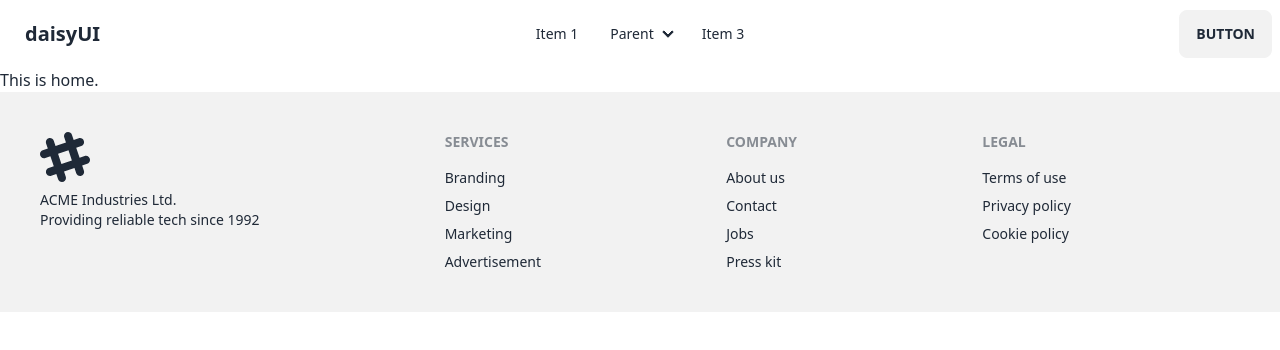
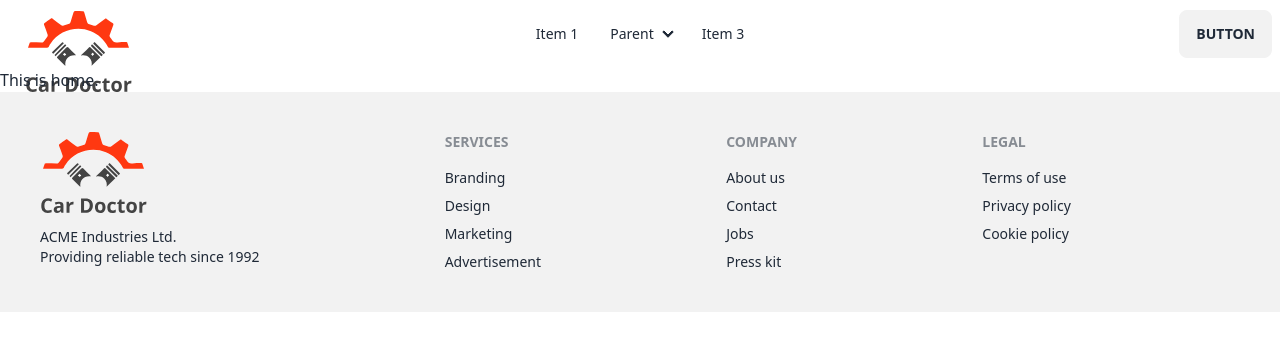
Before and after one commit to Sobuj54/module-69-car-doctor-client, a React (Vite) app: page / in a window 1280 px wide. Shown: the top 350 px of the page. Built offline with nearby package versions, Linux system fonts and the light colour scheme.

Commit message:
imported logo and gave whole site an max width

```diff
--- a/src/main.jsx
+++ b/src/main.jsx
@@ -5,7 +5,9 @@
 import router from "./routes/Routes.jsx";
 
 ReactDOM.createRoot(document.getElementById("root")).render(
-  <React.StrictMode>
-    <RouterProvider router={router} />
-  </React.StrictMode>
+  <div className="max-w-7xl mx-auto">
+    <React.StrictMode>
+      <RouterProvider router={router} />
+    </React.StrictMode>
+  </div>
 );
--- a/src/pages/shared/Footer/Footer.jsx
+++ b/src/pages/shared/Footer/Footer.jsx
@@ -1,17 +1,10 @@
+import logo from "../../../assets/logo.svg";
+
 const Footer = () => {
   return (
     <footer className="footer p-10 bg-base-200 text-base-content">
       <div>
-        <svg
-          width="50"
-          height="50"
-          viewBox="0 0 24 24"
-          xmlns="http://www.w3.org/2000/svg"
-          fillRule="evenodd"
-          clipRule="evenodd"
-          className="fill-current">
-          <path d="M22.672 15.226l-2.432.811.841 2.515c.33 1.019-.209 2.127-1.23 2.456-1.15.325-2.148-.321-2.463-1.226l-.84-2.518-5.013 1.677.84 2.517c.391 1.203-.434 2.542-1.831 2.542-.88 0-1.601-.564-1.86-1.314l-.842-2.516-2.431.809c-1.135.328-2.145-.317-2.463-1.229-.329-1.018.211-2.127 1.231-2.456l2.432-.809-1.621-4.823-2.432.808c-1.355.384-2.558-.59-2.558-1.839 0-.817.509-1.582 1.327-1.846l2.433-.809-.842-2.515c-.33-1.02.211-2.129 1.232-2.458 1.02-.329 2.13.209 2.461 1.229l.842 2.515 5.011-1.677-.839-2.517c-.403-1.238.484-2.553 1.843-2.553.819 0 1.585.509 1.85 1.326l.841 2.517 2.431-.81c1.02-.33 2.131.211 2.461 1.229.332 1.018-.21 2.126-1.23 2.456l-2.433.809 1.622 4.823 2.433-.809c1.242-.401 2.557.484 2.557 1.838 0 .819-.51 1.583-1.328 1.847m-8.992-6.428l-5.01 1.675 1.619 4.828 5.011-1.674-1.62-4.829z"></path>
-        </svg>
+        <img src={logo} alt="" />
         <p>
           ACME Industries Ltd.
           <br />
--- a/src/pages/shared/NavBar/NavBar.jsx
+++ b/src/pages/shared/NavBar/NavBar.jsx
@@ -1,3 +1,6 @@
+import { Link } from "react-router-dom";
+import logo from "../../../assets/logo.svg";
+
 const NavBar = () => {
   return (
     <div className="navbar bg-base-100">
@@ -40,7 +43,9 @@
             </li>
           </ul>
         </div>
-        <a className="btn btn-ghost normal-case text-xl">daisyUI</a>
+        <Link to="/" className="btn btn-ghost normal-case text-xl">
+          <img src={logo} alt="" />
+        </Link>
       </div>
       <div className="navbar-center hidden lg:flex">
         <ul className="menu menu-horizontal px-1">
```
